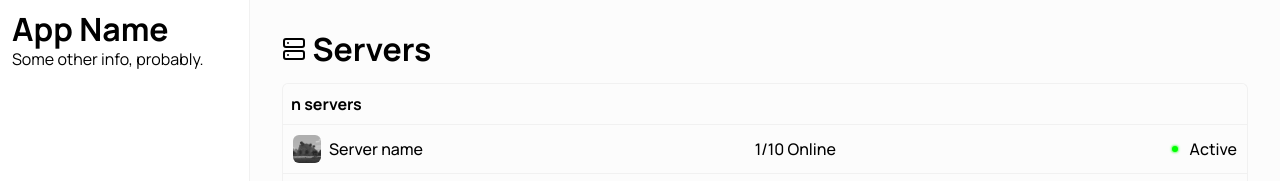
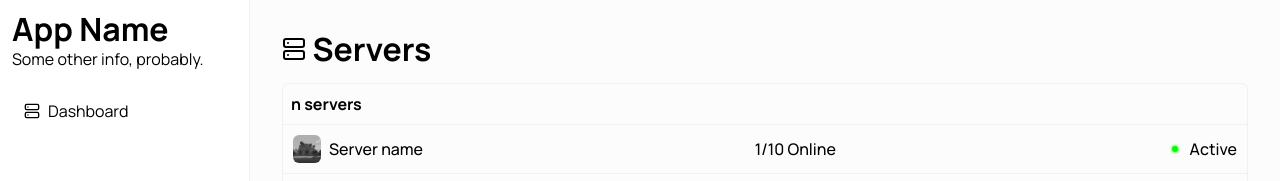
Before and after one commit to ScaffoldMC/ScaffoldMC, a Next.js app in the folder apps/web/: page /dashboard in a window 1280 px wide. Shown: the top 181 px of the page. Built offline with nearby package versions, Linux system fonts and the light colour scheme.

Commit message:
Create sidebar links

```diff
--- a/apps/web/app/dashboard/layout.tsx
+++ b/apps/web/app/dashboard/layout.tsx
@@ -1,6 +1,7 @@
 import { Sidebar } from "@/components/organisms/sidebar/sidebar";
 import styles from "./layout.module.css";
 import { User } from "@/components/molecules/user/user";
+import { Server } from "lucide-react";
 
 export default function DashboardLayout({
 	children,
@@ -14,7 +15,12 @@ export default function DashboardLayout({
 					<h1 className={styles.logo}>App Name</h1>
 					<p className={styles.tagline}>Some other info, probably.</p>
 				</Sidebar.Header>
-				<Sidebar.Content></Sidebar.Content>
+				<Sidebar.Content>
+					<Sidebar.Link href="/dashboard">
+						<Server size={16} className={styles.icon} />
+						Dashboard
+					</Sidebar.Link>
+				</Sidebar.Content>
 				<Sidebar.Footer>
 					<User />
 				</Sidebar.Footer>
--- a/apps/web/components/organisms/sidebar/sidebar.module.css
+++ b/apps/web/components/organisms/sidebar/sidebar.module.css
@@ -3,7 +3,6 @@
 	flex-direction: column;
 	height: 100vh;
 	width: 250px;
-	padding: 12px;
 	border-right: 1px solid var(--color-secondary);
 	background-color: var(--color-foreground);
 }
@@ -13,10 +12,28 @@
 	flex-direction: column;
 	flex-grow: 1;
 	overflow-y: auto;
-	margin: 16px 0;
+	width: 100%;
+	padding: 8px;
+}
+
+.sidebarLink {
+	display: flex;
+	align-items: center;
+	justify-content: start;
+	gap: 8px;
+	padding: 8px 16px;
+	border-radius: 6px;
+	color: var(--color-text);
+	text-decoration: none;
+	transition: background-color 100ms ease-in-out;
+}
+
+.sidebarLink:hover {
+	background-color: var(--color-secondary);
 }
 
 .sidebarHeader {
+	padding: 12px;
 	display: flex;
 	flex-direction: column;
 	position: sticky;
@@ -24,6 +41,7 @@
 }
 
 .sidebarFooter {
+	padding: 12px;
 	margin-top: auto;
 	position: sticky;
 	bottom: 0;
--- a/apps/web/components/organisms/sidebar/sidebar.tsx
+++ b/apps/web/components/organisms/sidebar/sidebar.tsx
@@ -1,3 +1,4 @@
+import Link, { LinkProps } from "next/link";
 import styles from "./sidebar.module.css";
 
 export function Sidebar({ children }: { children: React.ReactNode }) {
@@ -21,3 +22,16 @@ export function Footer({ children }: { children: React.ReactNode }) {
 }
 
 Sidebar.Footer = Footer;
+
+export function SidebarLink({
+	children,
+	...props
+}: { children: React.ReactNode } & LinkProps) {
+	return (
+		<Link className={styles.sidebarLink} {...props}>
+			{children}
+		</Link>
+	);
+}
+
+Sidebar.Link = SidebarLink;
```
